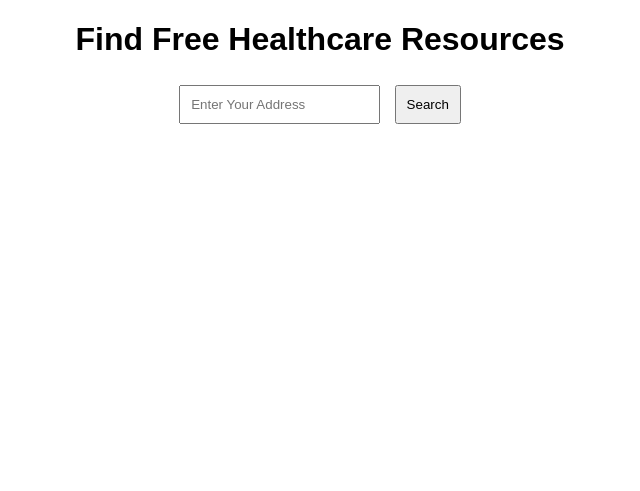
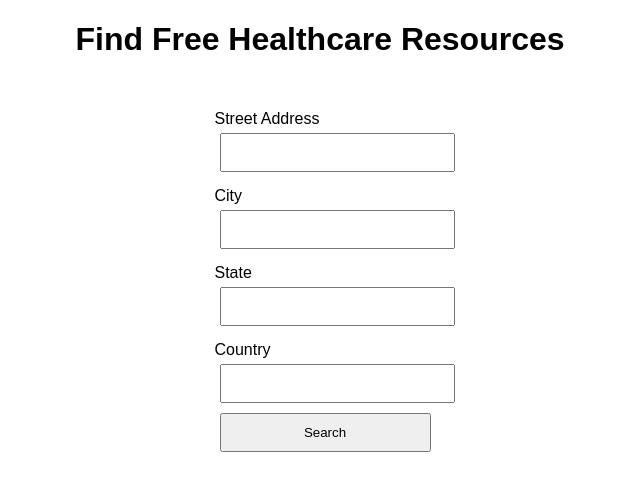
Before and after one commit to 1n1ng/HackMerced2025, a Flask app: page / in a window 1280 px wide. Shown: the top 491 px of the page, without its empty margins (320-960 px from the left). Run offline with Flask 3, Linux system fonts and the light colour scheme.

Commit message:
Fixed error of unvalid address

```diff
--- a/app.py
+++ b/app.py
@@ -1,27 +1,39 @@
-from flask import Flask, request, render_template, jsonify
+from flask import Flask, request, render_template
 import requests
 from geopy.distance import geodesic
 
 app = Flask(__name__)
 
 # 🔹 Convert Address to Lat/Lng using OpenStreetMap (Nominatim API)
-def get_lat_lng(address):
-    url = f"https://nominatim.openstreetmap.org/search?q={address}&format=json"
-    response = requests.get(url)
+def get_lat_lng(street, city, state, country):
+    full_address = f"{street}, {city}, {state}, {country}"
+    url = f"https://nominatim.openstreetmap.org/search?q={full_address}&format=json"
 
-    print("Response Status Code:", response.status_code)  # Debugging
-    print("Response Text:", response.text)  # Debugging
+    headers = {
+        "User-Agent": "MyHealthcareApp/1.0 (your@email.com)"  # Use a valid email or app name
+    }
+
+    response = requests.get(url, headers=headers)
+
+    print("🔹 Requested Address:", full_address)
+    print("🔹 API Response Code:", response.status_code)
+    print("🔹 API Response Text:", response.text)
+
+    if response.status_code == 403:
+        print("❌ Error: Blocked by Nominatim. Try again later.")
+        return None, None
 
     try:
-        data = response.json()  # Convert response to JSON
+        data = response.json()
+        if not data:
+            print("❌ No results found for this address.")
+            return None, None
     except requests.exceptions.JSONDecodeError:
-        print("Error: Response is not in JSON format!")
+        print("❌ Error: Response is not in JSON format!")
         return None, None
 
-    if data and len(data) > 0:
-        return float(data[0]["lat"]), float(data[0]["lon"])
-
-    return None, None
+    print("✅ Parsed Lat:", data[0]["lat"], "Lng:", data[0]["lon"])
+    return float(data[0]["lat"]), float(data[0]["lon"])
 
 # 🔹 Get Nearby Healthcare Locations using OpenStreetMap (Overpass API)
 def get_nearby_healthcare(lat, lng, radius=5000):
@@ -47,6 +59,27 @@ def get_nearby_healthcare(lat, lng, radius=5000):
 
     return places
 
+# 🔹 Get 211 Resources using API (Alternative Resources)
+def get_211_resources(lat, lng):
+    url = f"https://api.211.org/resources?latitude={lat}&longitude={lng}&radius=5000"
+    response = requests.get(url)
+
+    resources = []
+    if response.status_code == 200:
+        data = response.json()
+        for resource in data.get('data', []):
+            resource_details = {
+                "name": resource.get("name", "Unknown Resource"),
+                "lat": lat,  # Using the same lat/lng for the resource, may need more precise data if available
+                "lng": lng,
+                "address": resource.get("address", "Unknown Address")
+            }
+            resources.append(resource_details)
+    else:
+        print(f"❌ Error fetching 211 resources: {response.status_code}")
+
+    return resources
+
 # 🔹 Sort locations by distance
 def sort_by_distance(user_lat, user_lng, places):
     user_location = (user_lat, user_lng)
@@ -58,17 +91,26 @@ def sort_by_distance(user_lat, user_lng, places):
 @app.route("/", methods=["GET", "POST"])
 def index():
     if request.method == "POST":
-        address = request.form["address"]
+        street = request.form["street"]
+        city = request.form["city"]
+        state = request.form["state"]
+        country = request.form["country"]
 
-        lat, lng = get_lat_lng(address)  # Convert address to lat/lng
+        lat, lng = get_lat_lng(street, city, state, country)
         if lat is None or lng is None:
-            return "Invalid address. Please try again."
+            return render_template("index.html", error="Invalid address. Please try again.")
 
-        # Fetch & sort healthcare locations
-        places = get_nearby_healthcare(lat, lng)
-        sorted_places = sort_by_distance(lat, lng, places)[:5]  # Top 5 results
+        # Fetch healthcare locations and 211 resources
+        healthcare_places = get_nearby_healthcare(lat, lng)
+        resources_211 = get_211_resources(lat, lng)
 
-        return render_template("index.html", places=sorted_places, address=address)
+        # Combine both sources of resources
+        all_places = healthcare_places + resources_211
+
+        # Sort all places by distance
+        sorted_places = sort_by_distance(lat, lng, all_places)[:5]  # Top 5 results
+
+        return render_template("index.html", places=sorted_places, address=f"{street}, {city}, {state}, {country}")
 
     return render_template("index.html", places=None)
 
--- a/templates/index.html
+++ b/templates/index.html
@@ -6,18 +6,35 @@
     <title>Find Free Healthcare Resources</title>
     <style>
         body { font-family: Arial, sans-serif; text-align: center; }
-        form { margin: 20px; }
-        input, button { padding: 10px; margin: 5px; }
+        form { margin: 20px; text-align: left; display: inline-block; }
+        label { display: block; margin-top: 10px; }
+        input, button { padding: 10px; margin: 5px; width: 100%; max-width: 400px; }
         ul { list-style: none; padding: 0; }
         li { margin: 10px 0; }
+        .error { color: red; }
     </style>
 </head>
 <body>
     <h1>Find Free Healthcare Resources</h1>
     <form method="POST">
-        <input type="text" name="address" placeholder="Enter Your Address" required>
+        <label for="street">Street Address</label>
+        <input type="text" name="street" id="street" required value="{{ request.form['street'] if request.form.get('street') else '' }}"><br>
+
+        <label for="city">City</label>
+        <input type="text" name="city" id="city" required value="{{ request.form['city'] if request.form.get('city') else '' }}"><br>
+
+        <label for="state">State</label>
+        <input type="text" name="state" id="state" required value="{{ request.form['state'] if request.form.get('state') else '' }}"><br>
+
+        <label for="country">Country</label>
+        <input type="text" name="country" id="country" required value="{{ request.form['country'] if request.form.get('country') else '' }}"><br>
+
         <button type="submit">Search</button>
     </form>
+
+    {% if error %}
+    <p class="error">{{ error }}</p>
+    {% endif %}
 
     {% if places %}
     <h2>Results for: {{ address }}</h2>
```
